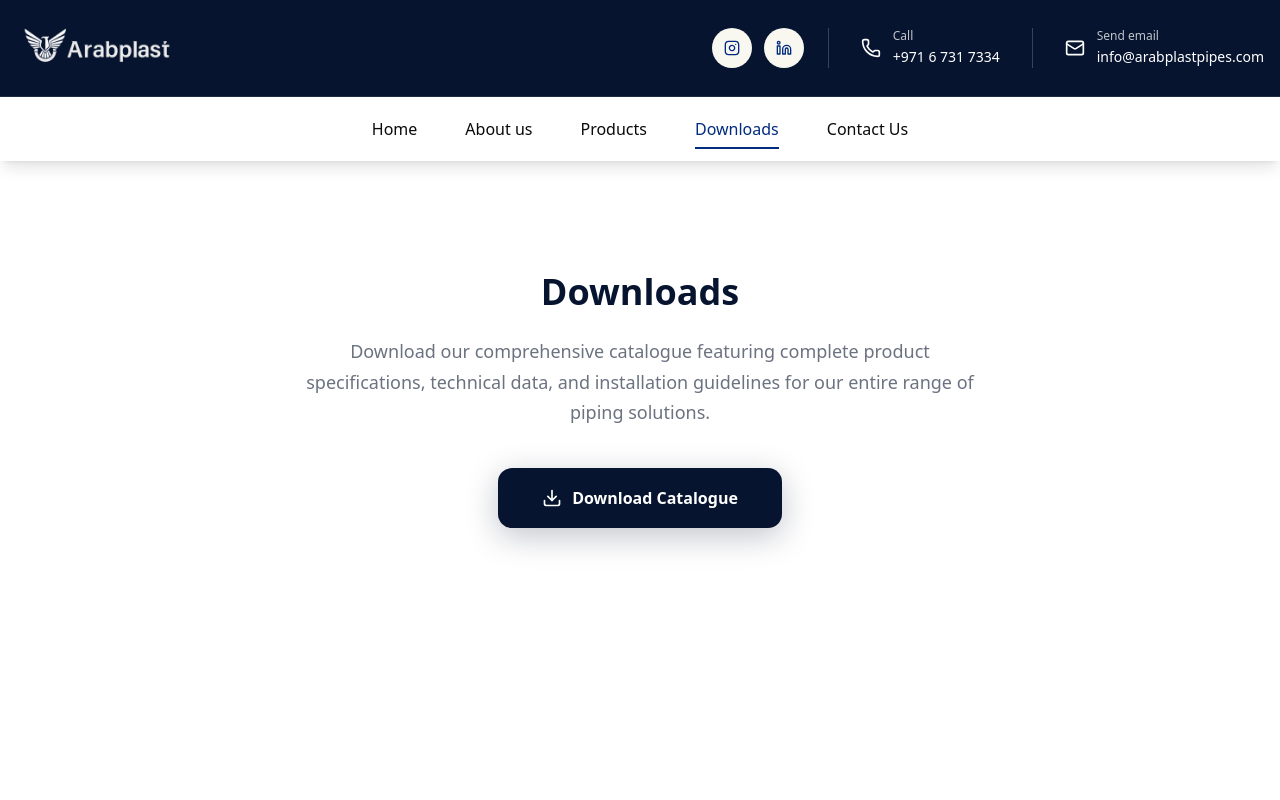
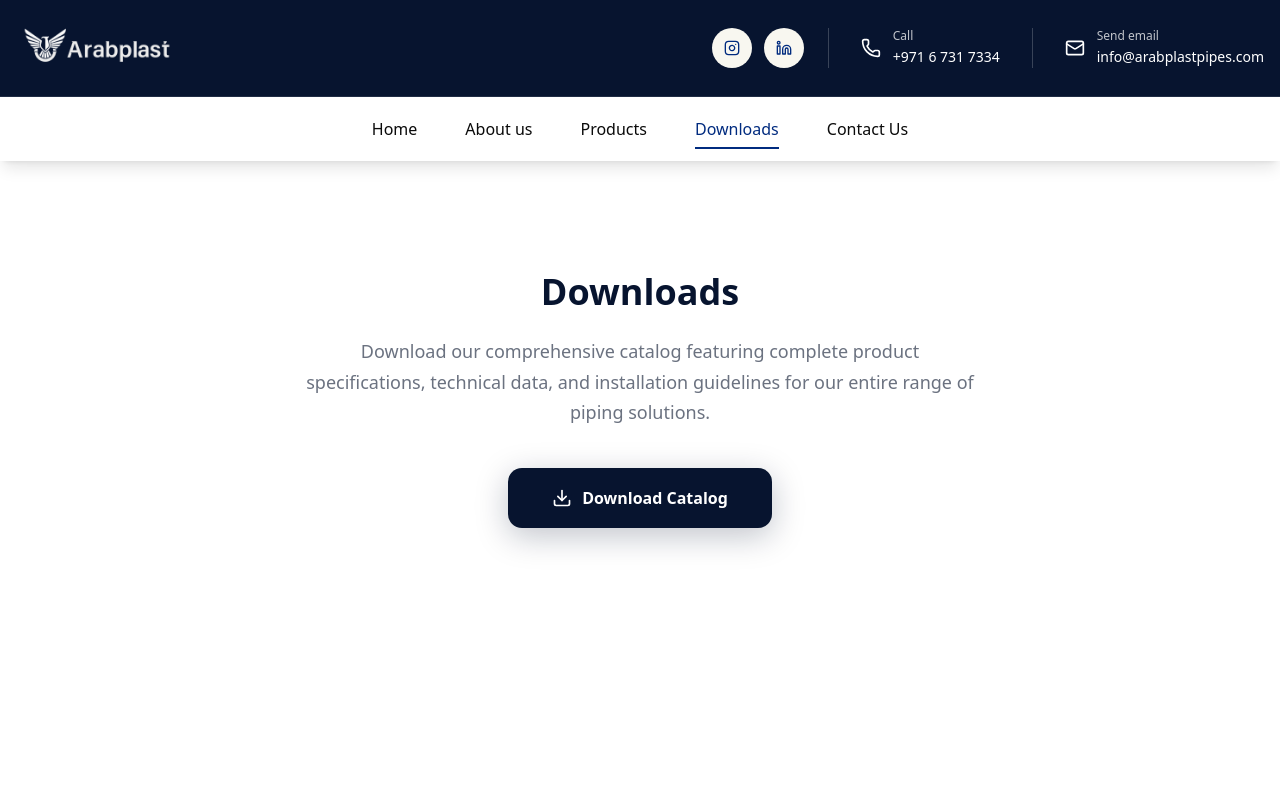
Before and after one commit to miknivin/arabplast, a React (Vite) app: page /downloads in a window 1280 px wide. Shown: the top 800 px of the page. Built offline with nearby package versions, Linux system fonts and the light colour scheme.

Commit message:
changed name of pdf to catalog

```diff
--- a/src/components/Downloads.tsx
+++ b/src/components/Downloads.tsx
@@ -2,7 +2,7 @@ import { useState, useEffect } from "react";
 import { motion } from "motion/react";
 import { useInView } from "./hooks/useInView";
 import { Download, FileText } from "lucide-react";
-import cataloguePdf from "../assets/pdf/Arabplast_catalogee.pdf";
+import catalogPdf from "../assets/pdf/Arabplast_catalog.pdf";
 
 export function Downloads() {
   const { ref: heroRef, isInView: heroInView } = useInView({ threshold: 0.3 });
@@ -21,13 +21,13 @@ export function Downloads() {
 
   const handleDownload = async () => {
     try {
-      const res = await fetch(cataloguePdf, { mode: 'cors' });
+      const res = await fetch(catalogPdf, { mode: 'cors' });
       if (!res.ok) throw new Error('Network response was not ok');
       const blob = await res.blob();
       const url = URL.createObjectURL(blob);
       const link = document.createElement('a');
       link.href = url;
-      link.download = 'Arabplast Cataloge-2026.pdf';
+      link.download = 'Arabplast Catalog-2026.pdf';
       document.body.appendChild(link);
       link.click();
       document.body.removeChild(link);
@@ -36,8 +36,8 @@ export function Downloads() {
       console.error('Download failed', err);
       // Fallback to direct link if fetch fails
       const link = document.createElement('a');
-      link.href = cataloguePdf;
-      link.download = 'Arabplast Cataloge-2026.pdf';
+      link.href = catalogPdf;
+      link.download = 'Arabplast Catalog-2026.pdf';
       document.body.appendChild(link);
       link.click();
       document.body.removeChild(link);
@@ -95,7 +95,7 @@ export function Downloads() {
             animate={heroInView ? { opacity: 1, y: 0 } : {}}
             transition={{ duration: 0.6, delay: 0.2 }}
           >
-            Download our comprehensive catalogue featuring complete product specifications,
+            Download our comprehensive catalog featuring complete product specifications,
             technical data, and installation guidelines for our entire range of piping solutions.
           </motion.p>
 
@@ -127,7 +127,7 @@ export function Downloads() {
               whileTap={{ scale: 0.97 }}
             >
               <Download style={{ width: "20px", height: "20px" }} />
-              Download Catalogue
+              Download Catalog
             </motion.button>
           </motion.div>
         </div>
--- a/src/components/Hero.tsx
+++ b/src/components/Hero.tsx
@@ -2,7 +2,7 @@ import { motion } from "motion/react";
 import { ArrowRight, Download } from "lucide-react";
 import heroVideo from "../assets/0_Pipes_Tubes_1920x1080.mp4";
 import posterImage from "../assets/255f8b75da8c48acb4d1529092d41378285f7e06.png";
-import cataloguePdf from "../assets/pdf/Arabplast_catalogee.pdf";
+import catalogPdf from "../assets/pdf/Arabplast_catalog.pdf";
 
 export function Hero() {
   return (
@@ -78,8 +78,8 @@ export function Hero() {
 
             {/* Download Catalog - Outlined Button */}
             {/* <motion.a
-              href={cataloguePdf}
-              download="Arabplast Cataloge-2026.pdf"
+              href={catalogPdf}
+              download="Arabplast Catalog-2026.pdf"
               className="group flex flex-row items-center justify-center gap-2 px-8 py-3.5 bg-white rounded-lg border-2 border-gray-200 shadow-lg hover:bg-gray-50 transition-colors"
               style={{ display: "inline-flex", flexDirection: "row" as const, padding: "14px 32px" }}
               whileHover={{ scale: 1.03 }}
--- a/src/imports/Home.tsx
+++ b/src/imports/Home.tsx
@@ -1219,7 +1219,7 @@ function Group8() {
         Applications
       </p>
       <p className="absolute font-['Roboto:SemiBold',sans-serif] font-semibold leading-[normal] left-[889px] text-[#00262f] text-[20px] text-nowrap top-[129px] whitespace-pre" style={{ fontVariationSettings: "'wdth' 100" }}>
-        Catalogue
+        Catalog
       </p>
       <p className="absolute font-['Roboto:SemiBold',sans-serif] font-semibold leading-[normal] left-[1015px] text-[#00262f] text-[20px] text-nowrap top-[129px] whitespace-pre" style={{ fontVariationSettings: "'wdth' 100" }}>
         Contact Us
```
Also changed, not shown: 1 other file (tests, documents, lock files or other folders).
